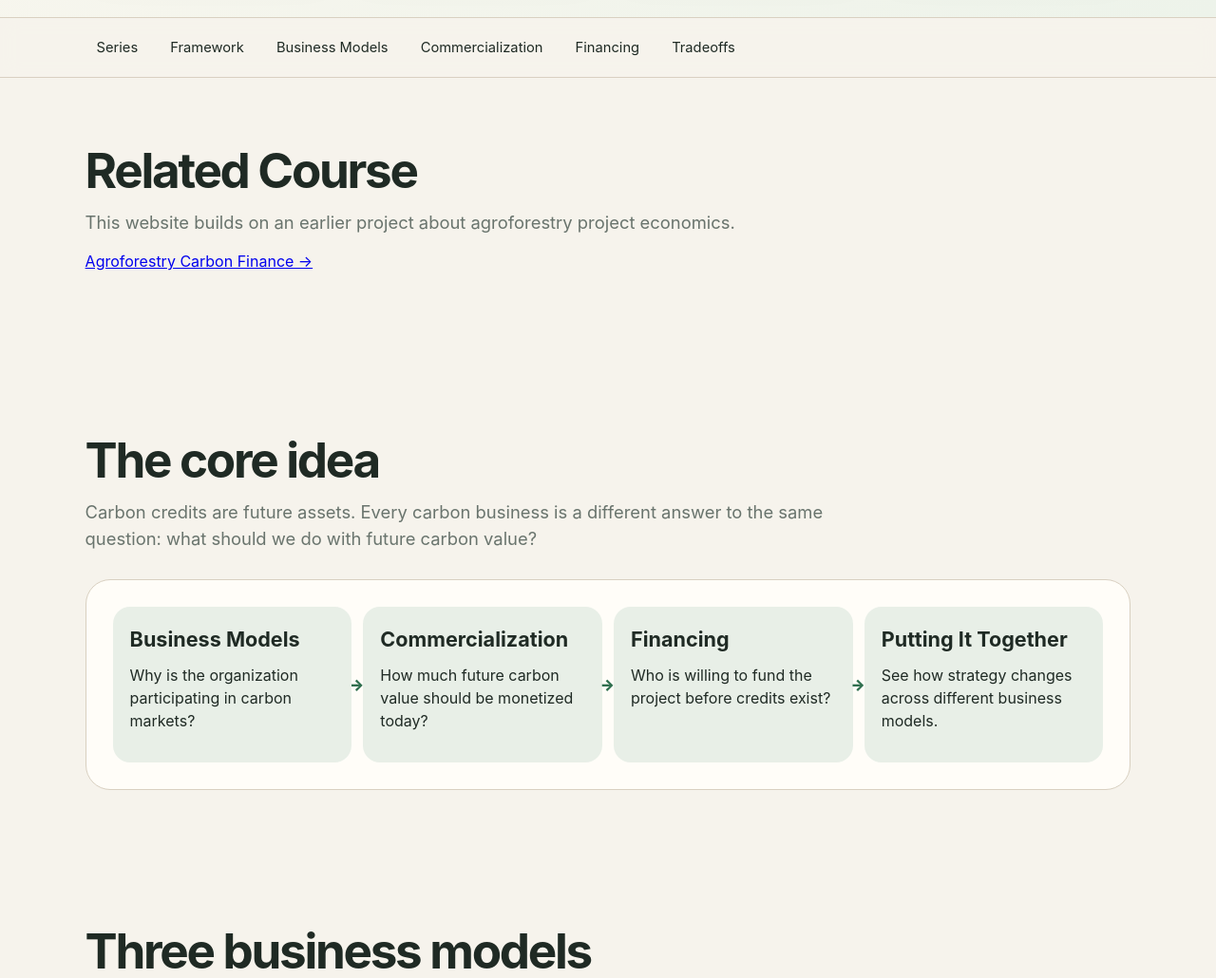
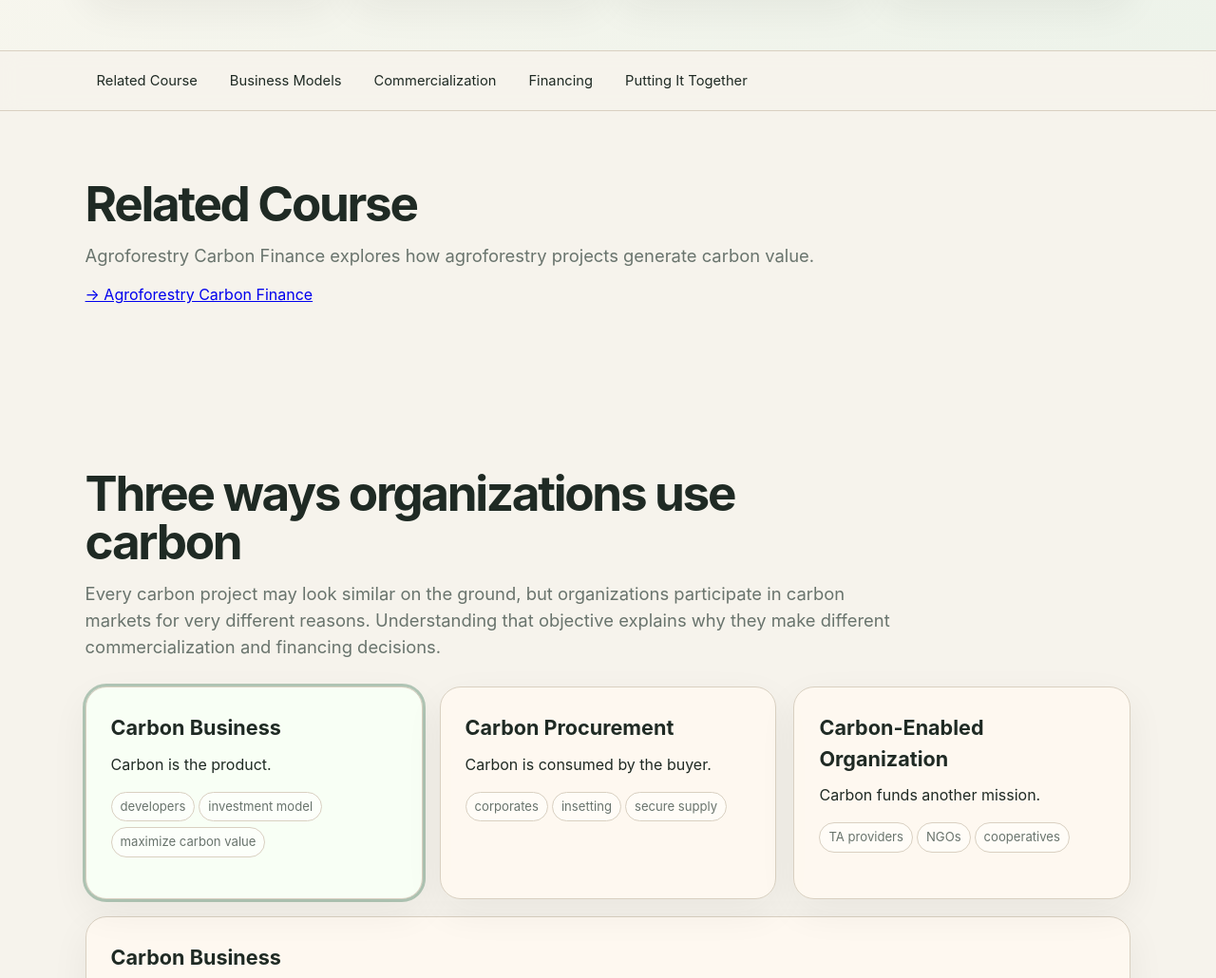
Before and after one commit to songbaelee/carbon-business-models, a plain HTML site: page index.html in a window 1280 px wide. Shown: the part 595-1625 px from the top of the page at 95% size. Drawn offline with Linux system fonts and the light colour scheme.

Commit message:
Simplify site structure and make business models the foundation

```diff
--- a/index.html
+++ b/index.html
@@ -187,7 +187,7 @@
   <header>
     <div class="eyebrow">Course 2 in the Carbon Education Series</div>
     <h1>Managing Carbon Value</h1>
-    <p class="subtitle">An intuition-first guide to how organizations create, own, monetize, and finance future carbon value.</p>
+    <p class="subtitle">An intuition-first guide to how organizations choose carbon business models, commercialize future carbon value, and finance projects before credits are delivered.</p>
     <div class="hero-grid">
       <div class="hero-card"><strong>Business Models</strong><span>Why is this organization participating in carbon markets?</span></div>
       <div class="hero-card"><strong>Commercialization</strong><span>How much future carbon value should be monetized today?</span></div>
@@ -197,41 +197,25 @@
   </header>
 
   <nav>
-    <a href="#series">Series</a>
-    <a href="#framework">Framework</a>
+    <a href="#series">Related Course</a>
     <a href="#models">Business Models</a>
     <a href="#commercialization">Commercialization</a>
     <a href="#financing">Financing</a>
-    <a href="#tradeoffs">Tradeoffs</a>
+    <a href="#tradeoffs">Putting It Together</a>
   </nav>
 
   <section id="series">
 <div class="section-title">
 <h2>Related Course</h2>
-<p class="lead">This website builds on an earlier project about agroforestry project economics.</p>
-<p><a href="https://songbaelee.github.io/agroforestry-carbon-finance/" target="_blank">Agroforestry Carbon Finance →</a></p>
+<p class="lead">Agroforestry Carbon Finance explores how agroforestry projects generate carbon value.</p>
+<p><a href="https://songbaelee.github.io/agroforestry-carbon-finance/" target="_blank">→ Agroforestry Carbon Finance</a></p>
 </div>
 </section>
 
-  <section id="framework">
-    <div class="section-title">
-      <h2>The core idea</h2>
-      <p class="lead">Carbon credits are future assets. Every carbon business is a different answer to the same question: what should we do with future carbon value?</p>
-    </div>
-    <div class="canvas">
-      <div class="journey">
-        <div><h3>Business Models</h3><p>Why is the organization participating in carbon markets?</p></div>
-        <div><h3>Commercialization</h3><p>How much future carbon value should be monetized today?</p></div>
-        <div><h3>Financing</h3><p>Who is willing to fund the project before credits exist?</p></div>
-        <div><h3>Putting It Together</h3><p>See how strategy changes across different business models.</p></div>
-      </div>
-    </div>
-  </section>
-
   <section id="models">
     <div class="section-title">
-      <h2>Three business models</h2>
-      <p class="lead">The simplest distinction is the role carbon plays in the organization. Click a model to see how commercialization and financing logic changes.</p>
+      <h2>Three ways organizations use carbon</h2>
+      <p class="lead">Every carbon project may look similar on the ground, but organizations participate in carbon markets for very different reasons. Understanding that objective explains why they make different commercialization and financing decisions.</p>
     </div>
     <div class="grid-3">
       <div class="card model-card active" data-model="developer">
@@ -284,7 +268,7 @@
   <section id="tradeoffs">
     <div class="section-title">
       <h2>Putting It Together</h2>
-      <p class="lead">Compare how different business models make different commercialization and financing decisions for the same underlying project.</p>
+      <p class="lead">The same project can lead to very different commercialization and financing strategies depending on why the organization participates in carbon markets.</p>
     </div>
     <div class="tradeoff-grid">
       <div class="tradeoff"><strong>Cash today</strong><span>How much funding arrives before credits are delivered?</span></div>
```
